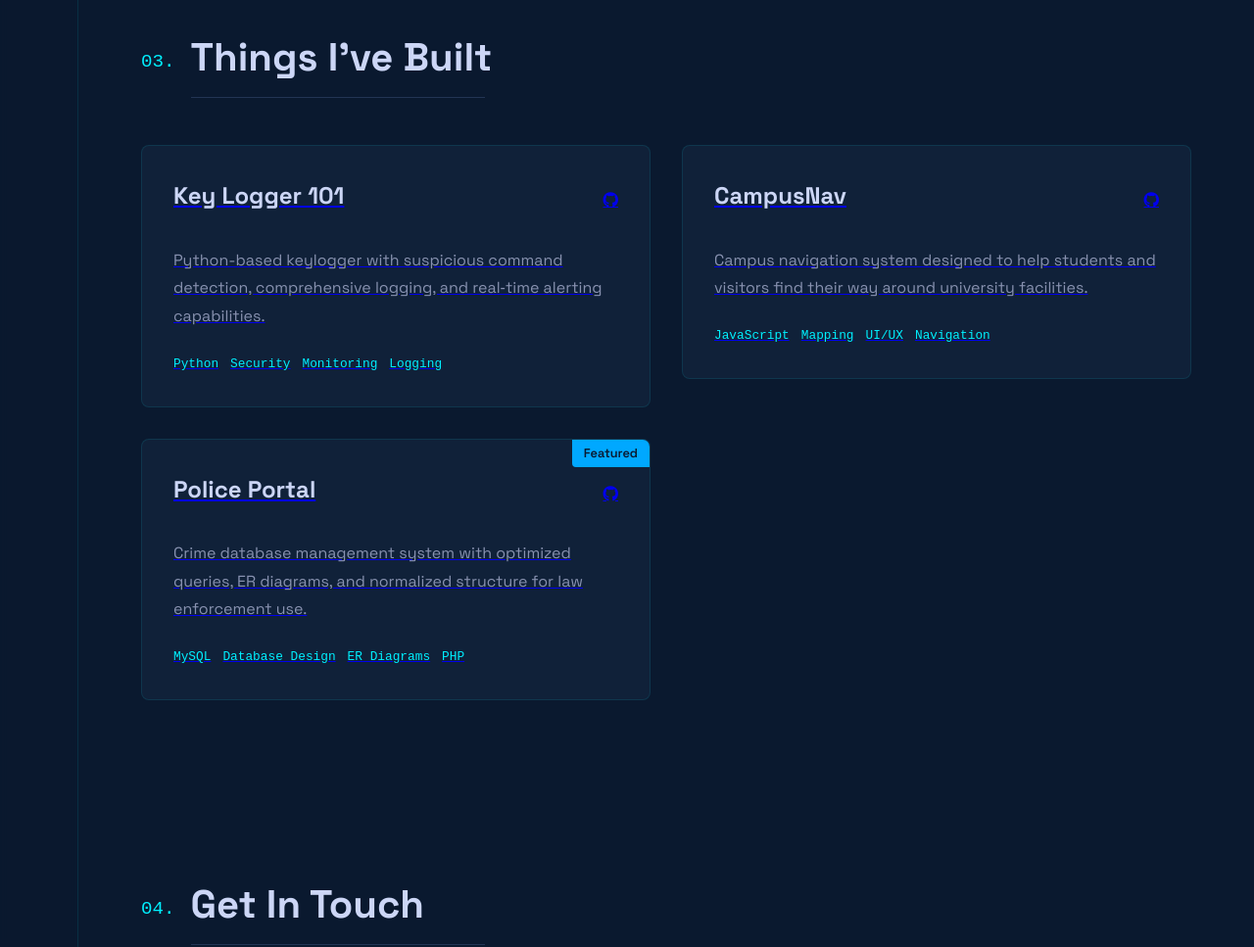
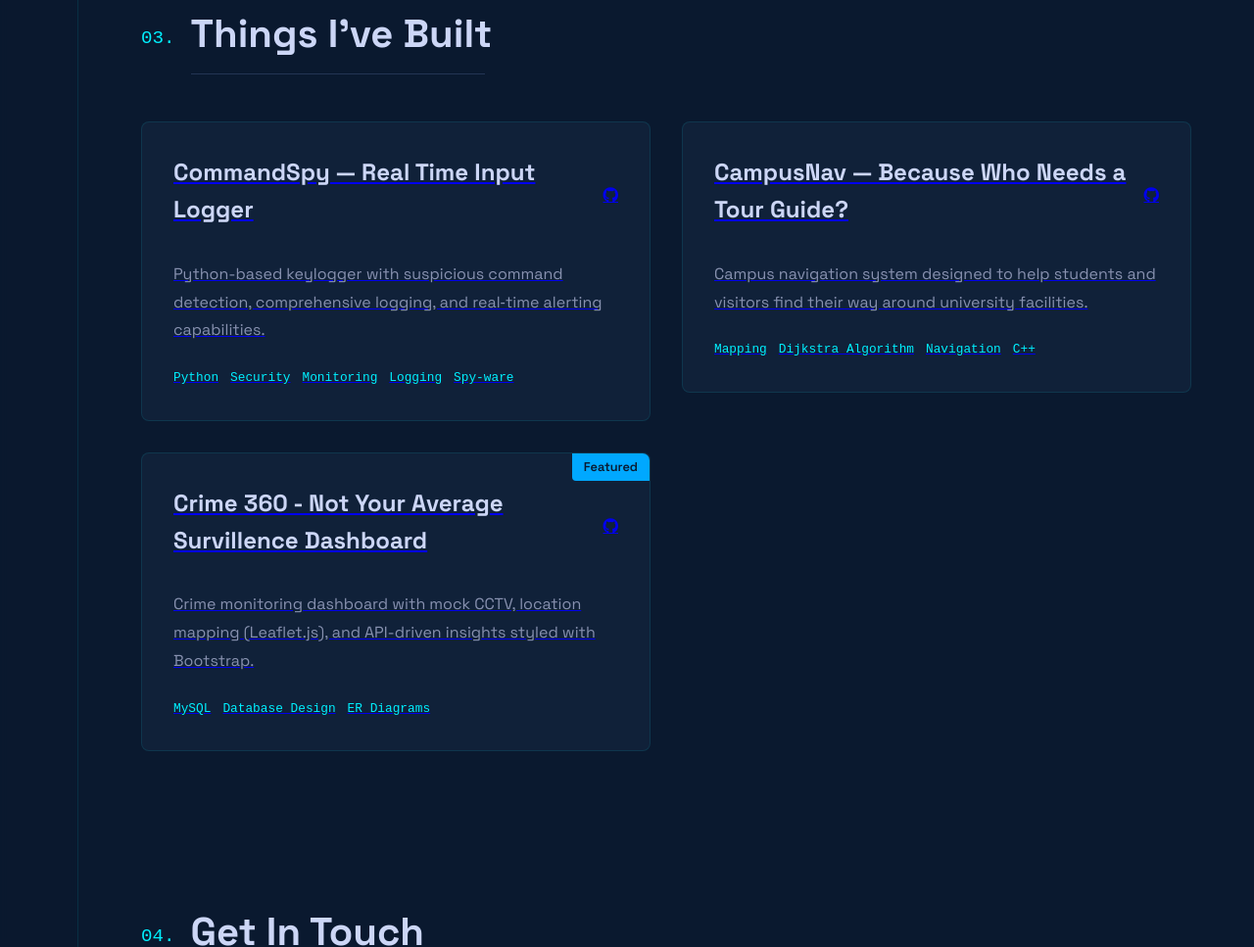
Before and after one commit to HareemKH/Portfolio, a plain HTML site: page index.html in a window 1280 px wide. Shown: the part 2493-3460 px from the top of the page at 98% size. Drawn offline with Linux system fonts and the light colour scheme.

Commit message:
Update index.html

```diff
--- a/index.html
+++ b/index.html
@@ -980,17 +980,19 @@
 
       <div class="project-card">
         <div class="project-header">
-          <h3 class="project-title">Key Logger 101</h3>
+          <h3 class="project-title">CommandSpy — Real Time Input Logger</h3>
           <div class="project-links"><i class="fab fa-github"></i></div>
         </div>
         <div class="project-description">
           Python-based keylogger with suspicious command detection, comprehensive logging, and real‑time alerting capabilities.
         </div>
+
         <div class="project-tech">
           <span class="tech-item">Python</span>
           <span class="tech-item">Security</span>
           <span class="tech-item">Monitoring</span>
           <span class="tech-item">Logging</span>
+          <span class="tech-item">Spy-ware</span>
         </div>
       </div>
     </a>
@@ -999,37 +1001,38 @@
     <a href="https://github.com/HareemKH/CampusNav" target="_blank" rel="noopener noreferrer" class="project-card-link">
       <div class="project-card">
         <div class="project-header">
-          <h3 class="project-title">CampusNav</h3>
+          <h3 class="project-title">CampusNav — Because Who Needs a Tour Guide?</h3>
           <div class="project-links"><i class="fab fa-github"></i></div>
         </div>
         <div class="project-description">
           Campus navigation system designed to help students and visitors find their way around university facilities.
         </div>
         <div class="project-tech">
-          <span class="tech-item">JavaScript</span>
+
           <span class="tech-item">Mapping</span>
-          <span class="tech-item">UI/UX</span>
+          <span class="tech-item">Dijkstra Algorithm </span>
           <span class="tech-item">Navigation</span>
+          <span class="tech-item">C++</span>
         </div>
       </div>
     </a>
 
     <!-- Project 3 -->
-    <a href="https://github.com/HareemKH/PolicePortal" target="_blank" rel="noopener noreferrer" class="project-card-link">
+    <a href="https://hareemkh.github.io/Crime360-Your-Survillence-Dashboard/" target="_blank" rel="noopener noreferrer" class="project-card-link">
       <div class="project-card">
         <div class="project-featured">Featured</div>
         <div class="project-header">
-          <h3 class="project-title">Police Portal</h3>
+          <h3 class="project-title">Crime 360 - Not Your Average Survillence Dashboard </h3>
           <div class="project-links"><i class="fab fa-github"></i></div>
         </div>
         <div class="project-description">
-          Crime database management system with optimized queries, ER diagrams, and normalized structure for law enforcement use.
+          Crime monitoring dashboard with mock CCTV, location mapping (Leaflet.js), and API-driven insights styled with Bootstrap.
         </div>
         <div class="project-tech">
           <span class="tech-item">MySQL</span>
           <span class="tech-item">Database Design</span>
           <span class="tech-item">ER Diagrams</span>
-          <span class="tech-item">PHP</span>
+
         </div>
       </div>
     </a>
```
